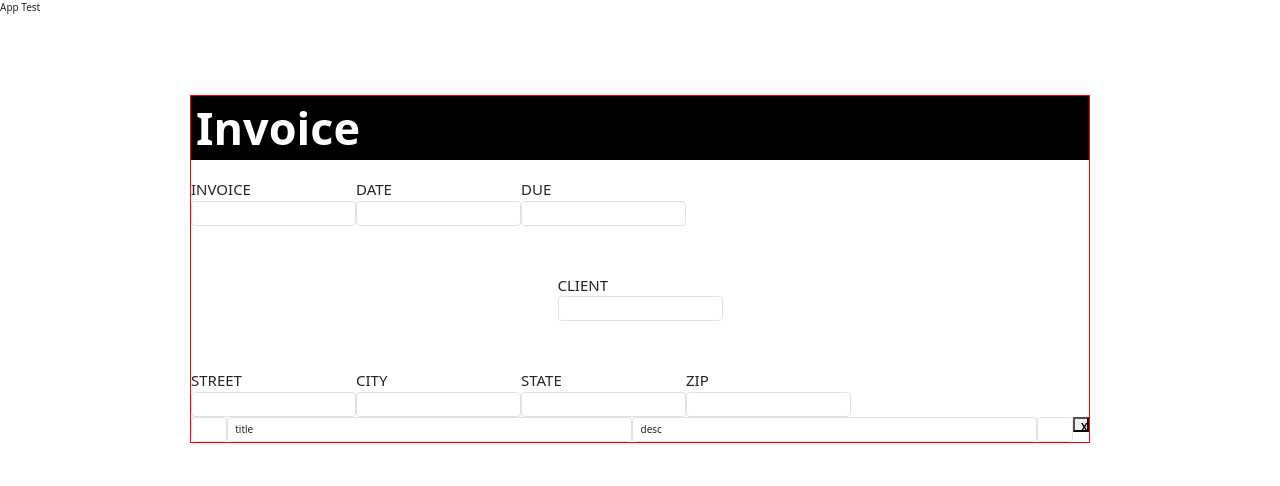
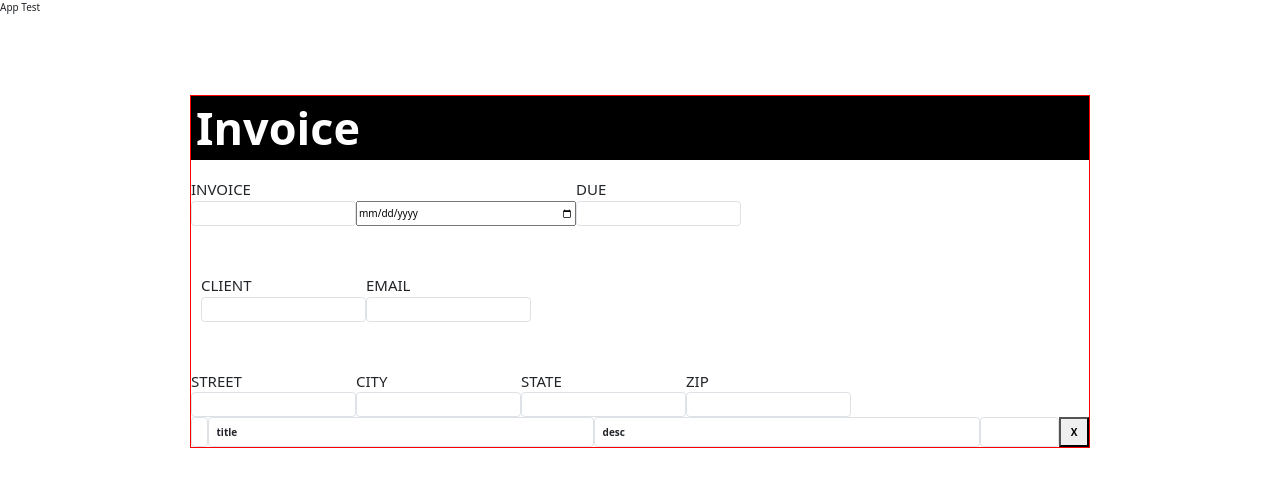
Before and after one commit to skipzero/invoice-app, a React (Create React App) app: page / in a window 1280 px wide. Shown: the top 486 px of the page. Built offline with nearby package versions, Linux system fonts and the light colour scheme.

Commit message:
form stuff...

```diff
--- a/src/components/field/index.js
+++ b/src/components/field/index.js
@@ -7,7 +7,7 @@ function Field({ fieldName, fieldState, handleClient }) {
     <>
       <label htmlFor={fieldName} className="control-label" >
         <span>
-          {   fieldName.toUpperCase() }
+          { fieldName.toUpperCase() }
         </span>
         <input type="text" id={fieldName} onChange={handleClient} value={fieldState} name={fieldName} className="form-control "/>
       </label>
--- a/src/components/form/form.css
+++ b/src/components/form/form.css
@@ -15,7 +15,7 @@
 
 form .form-group {
   display: flex;
-  justify-content: space-around;
+  /* justify-content: space-around; */
   margin: 3rem 1rem;
 }
 
--- a/src/components/form/form.jsx
+++ b/src/components/form/form.jsx
@@ -24,7 +24,7 @@ async function onSubmit(e) {
     headera: {
       'Content-type': 'application/json'
     },
-    body: JSON.stringify(invoice);
+    body: JSON.stringify(invoice)
   })
     .catch(err => {
       console.error(`ERROR: ${err}`)
--- a/src/components/form/index.js
+++ b/src/components/form/index.js
@@ -17,11 +17,14 @@ export default function InvoiceForm({ client, setClient, lineItem, setLineItem }
 
   const handleDate = (evt) => {
     // evt.preventDefault()
-    const initDate = evt.target.value;
+    const today = new Date(evt.target.value);
+    const future = today.getDate() + 30;
+    const due = today.setDate(future)
+
     setClient(client => ({
       ...client,
-      date: initDate,
-      due: new Date(new Date(client.date).getTime() + 2629800000).toISOString().split('T')[0]
+      date: today,
+      due: due
     }))
   }
   const handleSubmit = () => {
@@ -34,12 +37,13 @@ export default function InvoiceForm({ client, setClient, lineItem, setLineItem }
       <form method="post" onSubmit={handleSubmit} className="form-vertical">
         <div className="control-group client-info">
           <Field fieldName="invoice" handleClient={handleClient} value={client.invoice}/>
-          <Field fieldName="date" handleClient={handleDate} value={client.due}/>
-          <Field fieldName="due" />
+          <input type="date" htmlName="date" onChange={handleDate} value={client.date}/>
+          <Field fieldName="due" value={client.due} />
         </div>
         <div className="control-group client-info" >
           <div className="client form-group" >
             <Field fieldName="client" handleClient={handleClient} value={client.client} />
+            <Field fieldName="email" handleClient={handleClient} value={client.email} />
           </div>
           <div className="control-group address">
             <Field fieldName="street" handleClient={handleClient} value={client.street} />
--- a/src/components/lineItem/index.js
+++ b/src/components/lineItem/index.js
@@ -10,7 +10,7 @@ export default function LineItem (client) {
       <input type="text" value={client.desc} handleClient={handleClient} className="form-control desc" placeholder="description" />
       <input type="number" value={client.price} handleClient={handleClient} className="form-control amount" />
       <div className="button-group" >
-        <button type="button">
+        <button type="button" className="remove">
           X
         </button>
       </div>
--- a/src/components/lineItem/lineItem.css
+++ b/src/components/lineItem/lineItem.css
@@ -4,11 +4,27 @@
     width: 100%;
 }
 
-.line-item input {
+.line-item input,
+.line-item button {
     align-self: flex-start;
-    -webkit-appearance: none;
-    -moz-appearance: textfield;
+    font-weight: bold;
+    height: 3rem;
 }
+
+.line-item button {
+    width: 3rem;
+}
+
+.line-item input::-webkit-outer-spin-button,
+.line-item input::-webkit-inner-spin-button {
+  -webkit-appearance: none;
+}
+
+.line-item input[type=number] {
+  -moz-appearance: textfield;
+}
+
+
 
 .line-item input.quantity {
     flex-shrink: 1.75;
@@ -23,7 +39,7 @@
 }
 
 .line-item input.amount {
-    flex-shrink:1.75;
+    flex-shrink: 1.6;
 }
 
 .button-group {
@@ -31,9 +47,3 @@
     flex-direction: column;
     flex-shrink: 1.5;
 }
-
-.button-group button {
-    font-weight: bold;
-    height: 1.5rem;
-    width: 1.5rem;
-}
```
